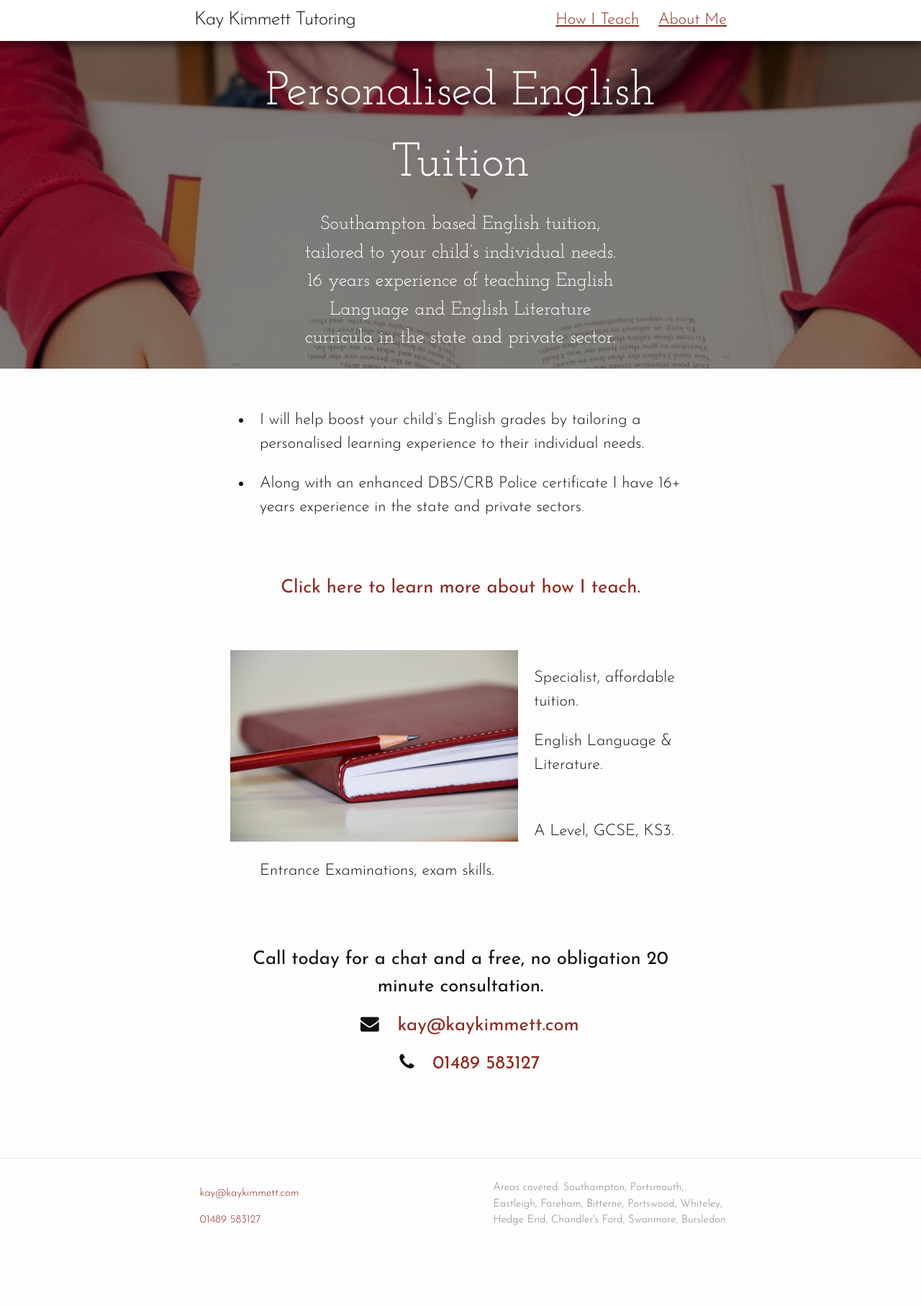
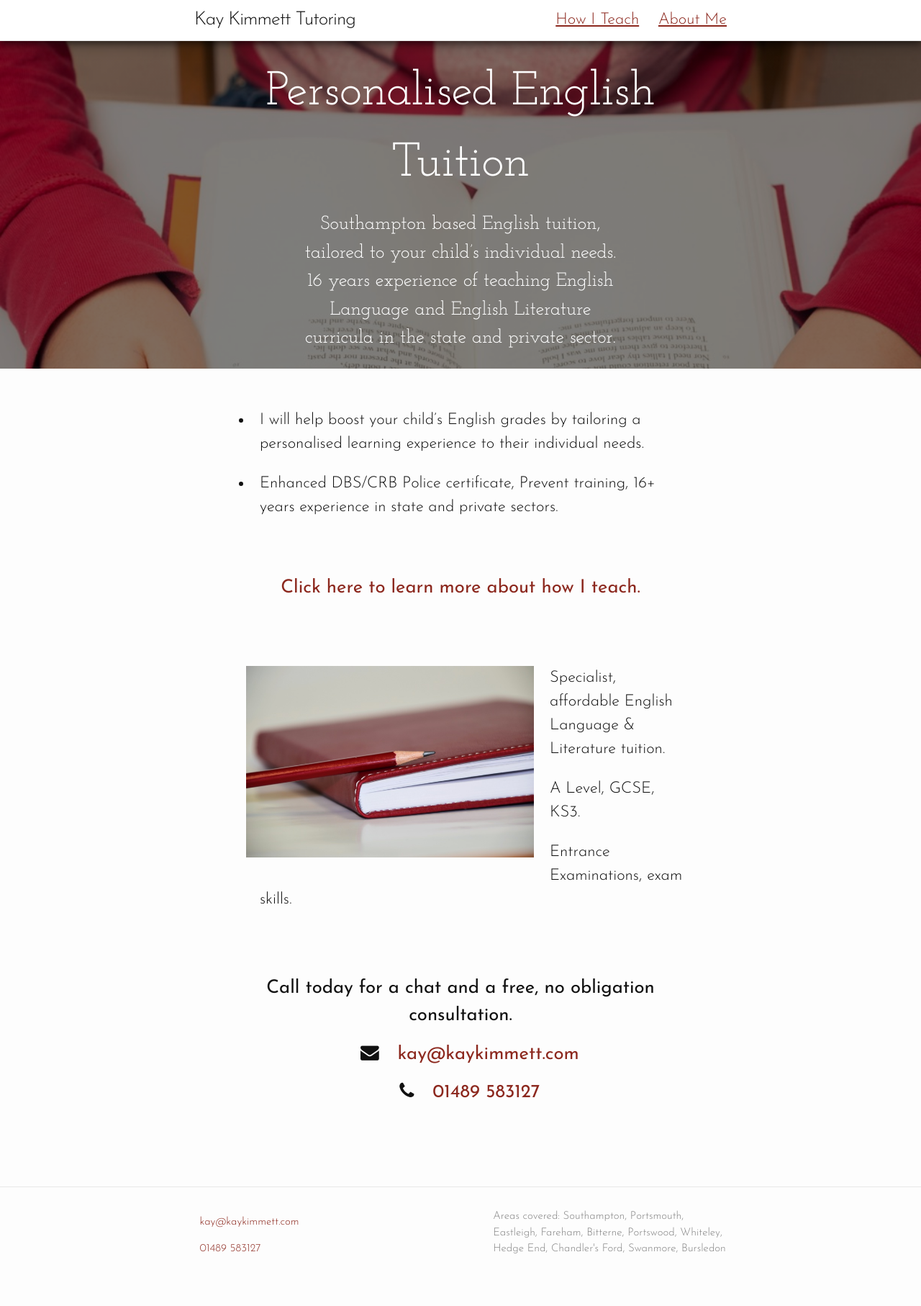
Before and after one commit to kaykimmett/kaykimmett.github.io, a Jekyll site: the page built from index.html, in a window 1280 px wide. Shown: the whole page at 72% size. Built offline with Jekyll 4.4.1, drawn with Linux system fonts in a browser that asks for light colours; nearby versions of some CDN libraries; some web fonts are replaced; before the commit the page ends 1774 px from its top, so only the background shows below that.

Commit message:
2019 v4_final_actual_final

```diff
--- a/about.html
+++ b/about.html
@@ -6,7 +6,7 @@
 bgimage: '/assets/books.jpg'
 ---
 
-<img class="headshot" src="/assets/kay-kimmett-square.jpg"><p>Freelance English Tutor, working and living in Southampton, having taught for 16 years.</p>
+<img class="headshot" src="/assets/kay-kimmett-square.jpg"><p>Mother, Belfast born, always reading. Thucydides fan.</p><p> <i>“Knowledge without understanding is useless”</i></p>
 
 <h2>Qualifications</h2>
 <h3>Postgraduate Diploma of English - University of Southampton</h3>
--- a/css/main.scss
+++ b/css/main.scss
@@ -191,7 +191,7 @@
 }
 
 img.pencil {
-    margin: 0 1em 0 0;
+    margin: 1em;
     width: 400px;
     float: left;
     @include media-query($bottom-break) {
--- a/index.html
+++ b/index.html
@@ -7,7 +7,7 @@
 
 <ul>
   <li>I will help boost your child’s English grades by tailoring a personalised learning experience to their individual needs.</li>
-  <li>Along with an enhanced DBS/CRB Police certificate I have 16+ years experience in the state and private sectors.</li>
+  <li>Enhanced DBS/CRB Police certificate, Prevent training, 16+ years experience in state and private sectors.</li>
 </ul>
 
 <div class="vertical-margin home-cta">
@@ -16,15 +16,12 @@
 
 <img class="pencil" src="/assets/pencil-and-book.jpg">
 <ul class="no-bullet">
-  <li>Specialist, affordable tuition.</li>
-  <li>English Language & Literature.</li>
-</ul>
-<ul class="no-bullet">
+  <li>Specialist, affordable English Language & Literature tuition.</li>
   <li>A Level, GCSE, KS3.</li>
   <li>Entrance Examinations, exam skills.</li>
 </ul>
 <div class="vertical-margin home-cta">
-  <h3 id="contact">Call today for a chat and a free, no obligation 20 minute consultation.</h3>
+  <h3 id="contact">Call today for a chat and a free, no obligation consultation.</h3>
   <h3><i class="fa fa-envelope"></i><a href="mailto:{{ site.email }}">{{ site.email }}</a></h3>
   <h3><i class="fa fa-phone"></i><a href="tel:{{ site.phone }}">{{ site.phone }}</a></h3>
 </div>
```
Also changed, not shown: how-i-teach.html (+5 -4 lines).
